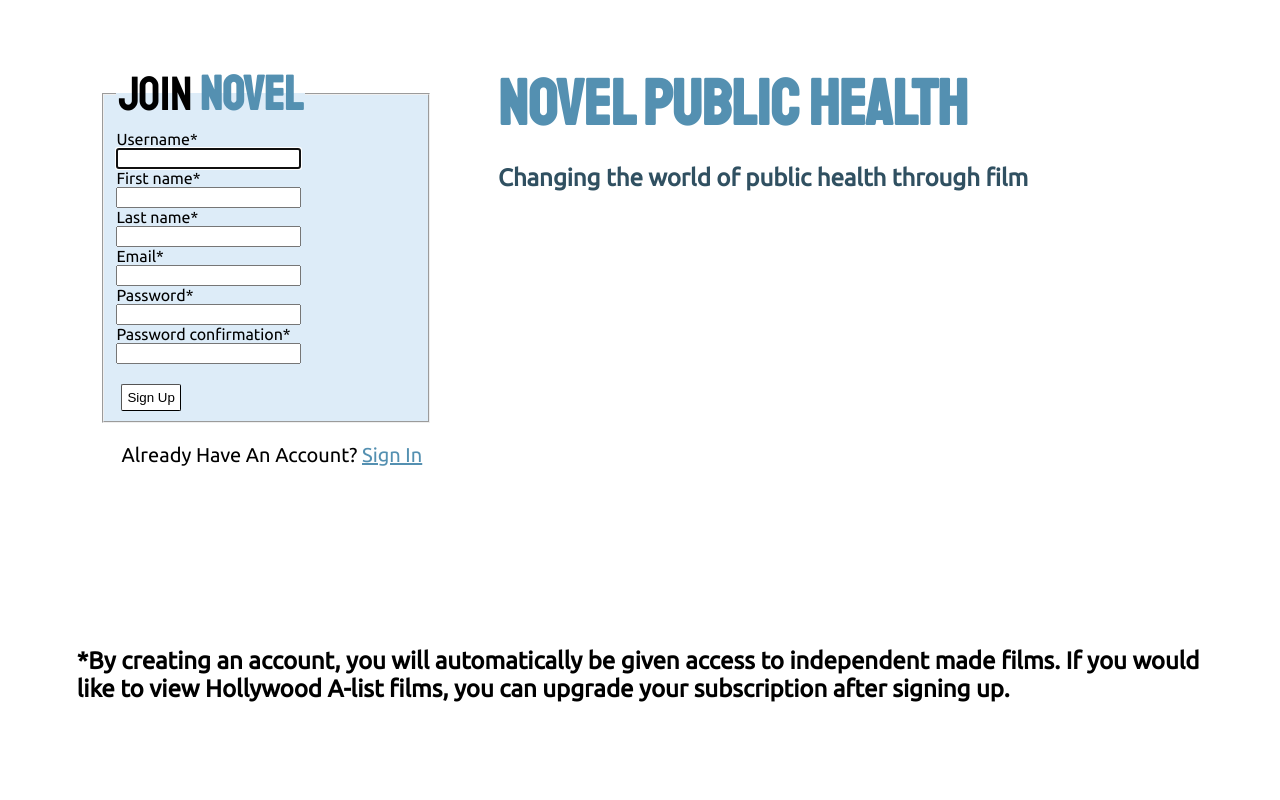
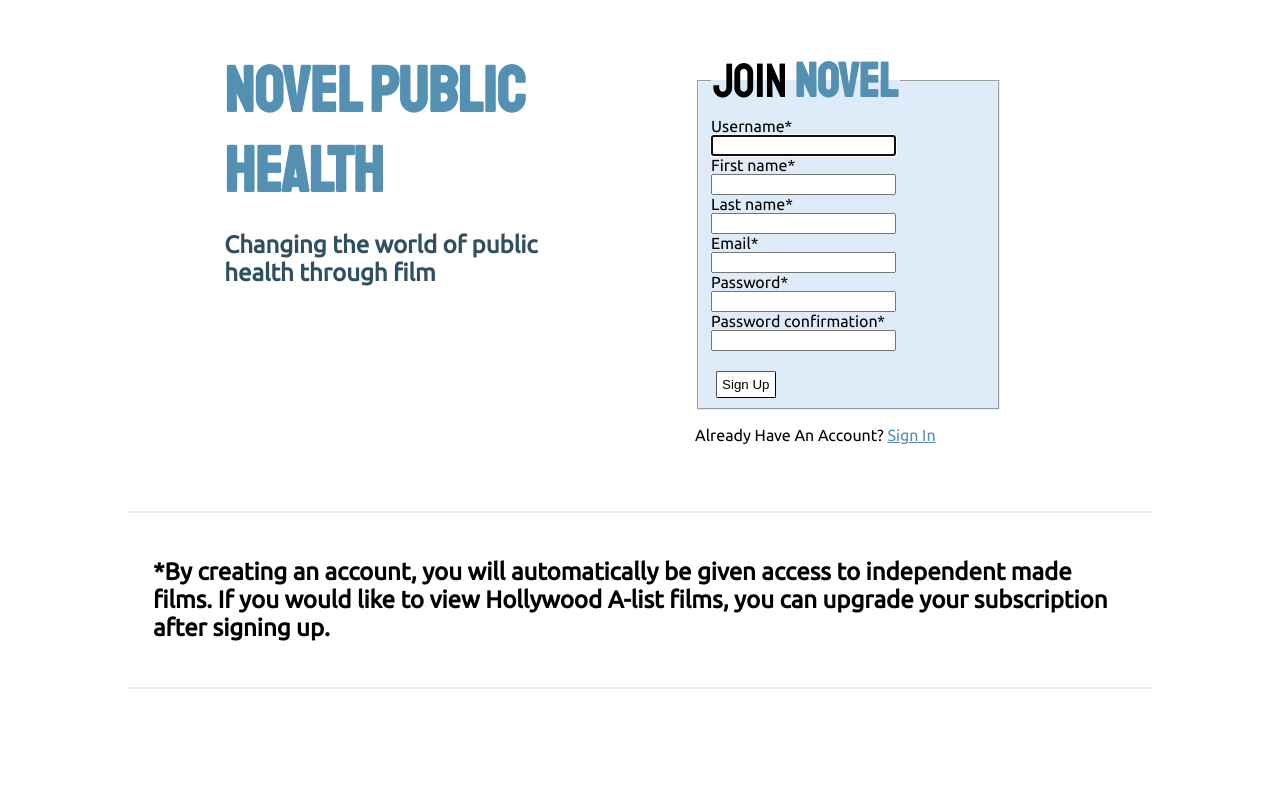
Before and after one commit to Novel-Public-Health/Novel-Public-Health, a Django app: page /register/ in a window 1280 px wide. Shown: the part 105-905 px from the top of the page. After the commit the page ends 794 px from the top, so only its background shows below. Run offline with Django 3.2, Linux system fonts and the light colour scheme; some libraries are stand-ins or nearby versions.

Commit message:
register & movie list dyn css

```diff
--- a/catalog/static/css/styles.css
+++ b/catalog/static/css/styles.css
@@ -487,8 +487,11 @@ h5 {
 
 .register-fieldset {
     background-color: #90c1e74f;
-    width: 300px;
-    margin-left: 10%;
+    width: 275px;
+}
+
+.register-mobile {
+    margin: 0 10%;
 }
 
 .register-legend {
@@ -516,35 +519,29 @@ h5 {
     color: #5490B1;
     font-size: 4rem;
     margin-top: 0;
-    margin-left: 50px;
+    /* margin-left: 50px; */
     margin-bottom: 0;
     font-family: 'Staatliches', cursive;
 }
 
 .register-subtitle {
     color: #305061;
-    margin-left: 50px;
+    /* margin-left: 50px; */
     margin-top: 20;
 }
 
 .register-login-ctr {
     margin-top: 10px;
-    margin-left: 5%;
+    /* margin-left: 5%; */
 }
 
 .register-login-ctr>p {
-    font-size: 20px;
+    font-size: 16px;
 }
 
 .register-login-ctr a {
     color: #5490b1;
-    font-size: 20px;
-}
-
-.register-additional-info-ctr {
-    height: 40%;
-    width: auto;
-    padding: 6%;
+    font-size: 16px;
 }
 
 .register-additional-info-ctr h2 {
@@ -651,10 +648,6 @@ h5 {
     width: 80%;
     border-radius: 10px;
 }
-
-/* ul#movieBlock li {
-    display: inline;
-    } */
 
 .moviePoster {
     float: left;
@@ -846,10 +839,6 @@ h5 {
     top: 1px;
 }
 
-.dropdown-right {
-    margin-right: 8%;
-}
-
 .dropdown {
     position: relative;
     display: inline;
@@ -865,6 +854,10 @@ h5 {
     /* margin-left: auto;
     margin-right: auto; */
     /* float: right; */
+}
+
+.dropdown-right {
+    margin-right: 10%;
 }
 
 .dropdown-content {
@@ -921,6 +914,46 @@ h5 {
     text-align: center;
 }
 
+/* Subscription Form Styles */
+
+.container {
+    width: 80%;
+    margin: 0 auto;
+}
+
+.row {
+    display: grid;
+    grid-template-columns: repeat(12, 1fr);
+    grid-gap: 20px;
+}
+
+.col-6 {
+    grid-column: span 6;
+}
+
+.col-12 {
+    grid-column: span 12;
+}
+
+.card {
+    box-shadow: 0 4px 8px 0 rgba(0, 0, 0, 0.2);
+    transition: 0.3s;
+    border-radius: 5px;
+    padding: 20px;
+    /* 5px rounded corners */
+}
+
+.card:hover {
+    box-shadow: 0 8px 16px 0 rgba(0, 0, 0, 0.2);
+}
+
+hr {
+    margin-top: 1rem;
+    margin-bottom: 1rem;
+    border: 0;
+    border-top: 1px solid rgba(0, 0, 0, .1);
+}
+
 /* Extra small devices (phones, 600px and down) */
 
 /* @media only screen and (max-width: 600px) {...} */
@@ -956,7 +989,7 @@ h5 {
     .login-fieldset, .login-signup-ctr {
         text-align: center;
     }
-    .login-form {
+    .login-form, #register-wrapper {
         padding-top: 20%;
     }
     .secondPage {
@@ -1102,4 +1135,10 @@ h5 {
         margin: 0 auto;
         margin-top: 10px;
     }
+    .col-s-12 {
+        grid-column: span 12;
+    }
+    .register-mobile {
+        margin: 0;
+    }
 }
--- a/catalog/templates/base_generic.html
+++ b/catalog/templates/base_generic.html
@@ -39,7 +39,7 @@
       <li style="visibility: hidden;"><a>hidden</a></li>
       {% if user.is_authenticated %}
       <li><a href="{% url 'profile' %}">Hi, {{ request.user.first_name }}</a></li>
-      <li><a href="{% url 'logout'%}?next={{request.path}}">Logout</p></a></li>
+      <li><a href="{% url 'logout'%}?next={% url 'index' %}">Logout</p></a></li>
       {% else %}
       <li><a href="{% url 'login' %}?next={{request.path}}">Log In</a></li>
       <li><a href="{% url 'register' %}?next={{request.path}}">Register</a></li>
--- a/catalog/templates/register.html
+++ b/catalog/templates/register.html
@@ -1,20 +1,10 @@
 {% extends "base_generic.html" %}
 {% load crispy_forms_tags %}
 {% block content %}
-<!-- <link rel="stylesheet" type="text/css" href="/catalog/static/css/styles.css" /> -->
 <div id="register-wrapper">
-    <div class="register-first-section">
-        <div class="content-section">
-            <form id="register-box" method="POST">
-                {% csrf_token %}
-                <fieldset class="form-group register-fieldset">
-                    <legend class="border-bottom mb-4 register-legend">Join <strong>Novel</strong></legend>
-                    {{ form|crispy }}
-                    <div class="form-group register-signup-btn-ctr">
-                        <button class="btn btn-outline-info register-signup-btn" type="submit">Sign Up</button>
-                    </div>
-                </fieldset>
-                <div style="width: 100%;">
+    <div class="register-first-section container">
+        <div class="content-section row">
+            <div class="col-6 col-s-12 register-mobile">
                 <div>
                     <h1 class="register-title">
                         Novel Public Health</h1>
@@ -26,13 +16,27 @@
                     <h2 class="register-info" style="margin-left: 50px; color: black; font-size: 50px;"> </h2>
                 </div>
             </div>
+            <div class="col-6 col-s-12 register-mobile">
+                <form id="register-box" method="POST">
+                    {% csrf_token %}
+                    <fieldset class="form-group register-fieldset">
+                        <legend class="border-bottom mb-4 register-legend">Join <strong>Novel</strong></legend>
+                        {{ form|crispy }}
+                        <div class="form-group register-signup-btn-ctr">
+                            <button class="btn btn-outline-info register-signup-btn" type="submit">Sign Up</button>
+                        </div>
+                    </fieldset>
+
                 </form>
                 <div class="border-top pt-3 register-login-ctr">
-                <p class="text-muted">Already Have An Account? <a class="ml-2" href="{% url 'login' %}">Sign In</a></p>
+                    <p class="text-muted">Already Have An Account? <a class="ml-2" href="{% url 'login' %}">Sign In</a>
+                    </p>
                 </div>
             </div>
-        <div class="register-additional-info-ctr thirdPage">
-            <div>
+
+        </div>
+        <div class="register-additional-info-ctr secondPageCtr">
+            <div class="secondPage">
                 <!-- INSERT INFORMATION FOR BOTTOM HERE -->
 
                 <h2>*By creating an account, you will automatically be given access to
```
Also changed, not shown: catalog/templates/subscription_form.html (+0 -48 lines), catalog/templates/Register.js (deleted). Lines whose indentation alone changed are shown as unchanged.
